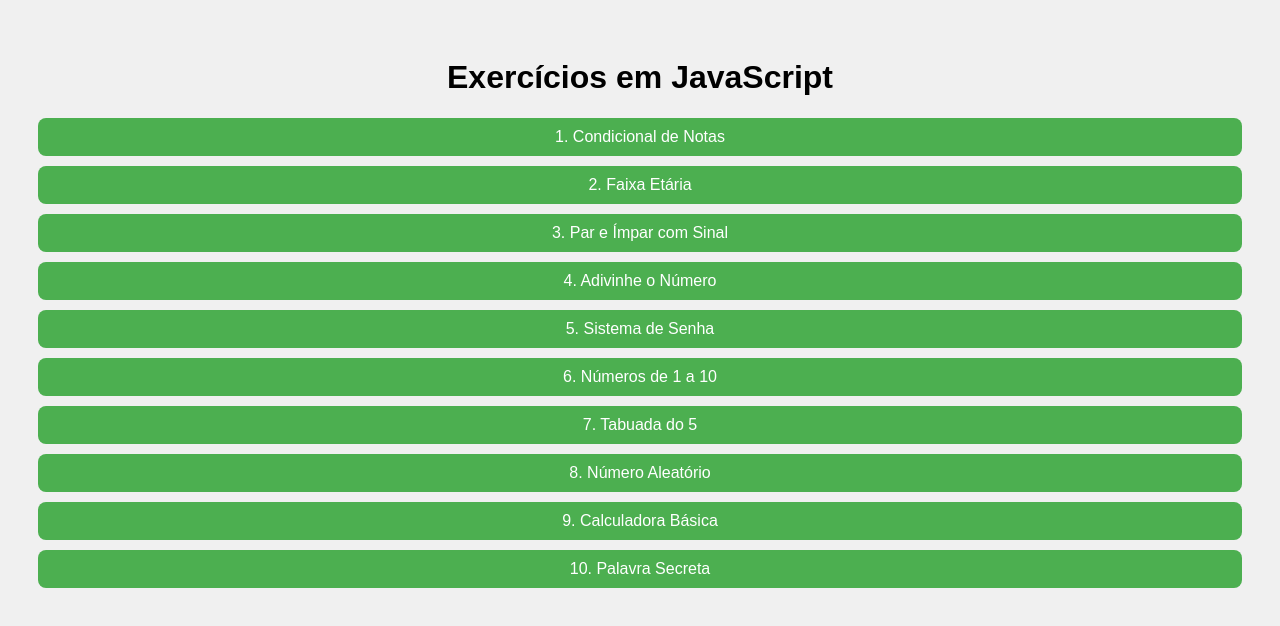
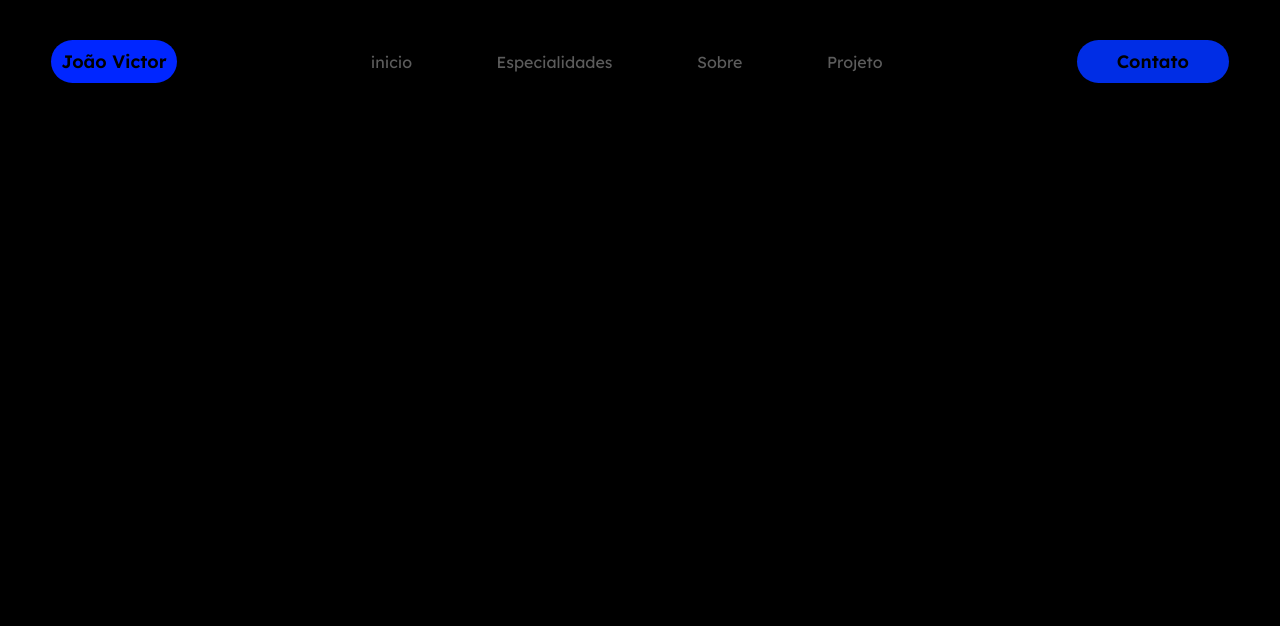
Before and after one commit to joao-victor-nenemann/meu-portifolio, a plain HTML site: page index.html in a window 1280 px wide. Drawn offline with Linux system fonts and the light colour scheme; a web font is replaced by a local one.

Commit message:
atualização

```diff
--- a/index.html
+++ b/index.html
@@ -1,172 +1,41 @@
 <!DOCTYPE html>
-<html lang="pt-BR">
+<html lang="pt-br">
 <head>
   <meta charset="UTF-8">
-  <title>Exercícios em JavaScript</title>
-  <style>
-    body {
-      font-family: Arial, sans-serif;
-      padding: 30px;
-      background-color: #f0f0f0;
-    }
-    h1 {
-      text-align: center;
-    }
-    button {
-      display: block;
-      width: 100%;
-      padding: 10px;
-      margin: 10px auto;
-      font-size: 16px;
-      border: none;
-      border-radius: 8px;
-      background-color: #4CAF50;
-      color: white;
-      cursor: pointer;
-      transition: 0.3s;
-    }
-    button:hover {
-      background-color: #45a049;
-    }
-  </style>
+  <meta name="viewport" content="width=device-width, initial-scale=1.0">
+  <title>João Victor Nenemann</title>
+  <link rel="stylesheet" href="styles.css">
 </head>
 <body>
+  <header>
+    <div class="interface">
+      <div class="logo">
+        <p>João Victor</p>
+      </div> <!--logo-->
+      <nav class="menu-desktop">
+        <ul>
+          <li><a href="#">inicio</a></li>
+          <li><a href="#">Especialidades</a></li>
+          <li><a href="#">Sobre</a></li>
+          <li><a href="#">Projeto</a></li>
+        </ul>
+      </nav>
 
-  <h1>Exercícios em JavaScript</h1>
+      <div class="btn-contato">
+        <a href="#">
+          <button>Contato</button>
+        </a>
+      </div><!--btn-contato-->
+    </div> <!--interface-->
+  </header>
 
-  <button onclick="exercicio1()">1. Condicional de Notas</button>
-  <button onclick="exercicio2()">2. Faixa Etária</button>
-  <button onclick="exercicio3()">3. Par e Ímpar com Sinal</button>
-  <button onclick="exercicio4()">4. Adivinhe o Número</button>
-  <button onclick="exercicio5()">5. Sistema de Senha</button>
-  <button onclick="exercicio6()">6. Números de 1 a 10</button>
-  <button onclick="exercicio7()">7. Tabuada do 5</button>
-  <button onclick="exercicio8()">8. Número Aleatório</button>
-  <button onclick="exercicio9()">9. Calculadora Básica</button>
-  <button onclick="exercicio10()">10. Palavra Secreta</button>
+<main>
+  <section class="topo-do-site">
+    <div class="interface">
 
-  <script>
-    function exercicio1() {
-      let nota = parseFloat(prompt("Digite uma nota de 0 a 10:"));
-      if (nota >= 6) {
-        alert("Aprovado");
-      } else if (nota >= 5 && nota < 6) {
-        alert("Recuperação");
-      } else {
-        alert("Reprovado");
-      }
-    }
+    </div> <!--interface-->
+  </section><!--topo-do-site-->
+</main>
 
-    function exercicio2() {
-      let idade = parseInt(prompt("Digite sua idade:"));
-      if (idade < 12) {
-        alert("Criança");
-      } else if (idade < 18) {
-        alert("Adolescente");
-      } else if (idade < 60) {
-        alert("Adulto");
-      } else {
-        alert("Idoso");
-      }
-    }
-
-    function exercicio3() {
-      let numero = parseInt(prompt("Digite um número:"));
-      if (numero % 2 === 0 && numero > 0) {
-        alert("Número par e positivo");
-      } else if (numero % 2 !== 0 && numero < 0) {
-        alert("Número ímpar e negativo");
-      } else {
-        alert("Número não se encaixa nos critérios");
-      }
-    }
-
-    function exercicio4() {
-      let secreto = 7;
-      let tentativa = parseInt(prompt("Adivinhe o número de 1 a 10:"));
-      if (tentativa === secreto) {
-        alert("Acertou!");
-      } else {
-        alert("Errou, tente novamente");
-      }
-    }
-
-    function exercicio5() {
-      const senhaCorreta = "1234";
-      let tentativas = 3;
-      while (tentativas > 0) {
-        let senha = prompt("Digite a senha:");
-        if (senha === senhaCorreta) {
-          alert("Acesso permitido");
-          break;
-        } else {
-          tentativas--;
-          if (tentativas === 0) {
-            alert("Acesso bloqueado por 24 horas");
-          } else {
-            alert(`Senha incorreta. Você tem ${tentativas} tentativa(s) restante(s).`);
-          }
-        }
-      }
-    }
-
-    function exercicio6() {
-      let resultado = "";
-      for (let i = 1; i <= 10; i++) {
-        resultado += i + "\n";
-      }
-      alert(resultado);
-    }
-
-    function exercicio7() {
-      let resultado = "";
-      for (let i = 1; i <= 10; i++) {
-        resultado += `5 x ${i} = ${5 * i}\n`;
-      }
-      alert(resultado);
-    }
-
-    function exercicio8() {
-      let numeroSorteado = Math.floor(Math.random() * 10) + 1;
-      alert(`Número sorteado: ${numeroSorteado}`);
-    }
-
-    function exercicio9() {
-      let num1 = parseFloat(prompt("Digite o primeiro número:"));
-      let num2 = parseFloat(prompt("Digite o segundo número:"));
-      let operacao = prompt("Digite a operação (+, -, *, /):");
-      let resultado;
-
-      switch (operacao) {
-        case "+":
-          resultado = num1 + num2;
-          break;
-        case "-":
-          resultado = num1 - num2;
-          break;
-        case "*":
-          resultado = num1 * num2;
-          break;
-        case "/":
-          resultado = num1 / num2;
-          break;
-        default:
-          alert("Operação inválida");
-          return;
-      }
-
-      alert(`Resultado: ${resultado}`);
-    }
-
-    function exercicio10() {
-      const palavraSecreta = "javascript";
-      let chute = prompt("Adivinhe a palavra secreta:");
-      if (chute.toLowerCase() === palavraSecreta) {
-        alert("Parabéns! Você acertou!");
-      } else {
-        alert("Palavra errada! Tente novamente.");
-      }
-    }
-  </script>
 </body>
 </html>
--- a/styles.css
+++ b/styles.css
@@ -0,0 +1,82 @@
+@import url('https://fonts.googleapis.com/css2?family=Lexend:wght@100..900&family=Raleway:ital,wght@0,100..900;1,100..900&family=Roboto+Mono:ital,wght@0,100..700;1,100..700&family=Special+Gothic+Condensed+One&display=swap');
+
+/* estilo geral*/
+* {
+    margin: 0;
+    padding: 0;
+    box-sizing: border-box;
+    font-family: 'Lexend', sans-serif;
+}
+
+body {
+    background-color: black;
+    height: 100vh;
+}
+
+.interface {
+    max-width: 1280px;
+    margin: 0 auto;
+}
+
+/*estilo do cabeçalio*/
+header {
+    padding: 40px 4%;
+}
+
+header > .interface {
+    display: flex;
+    justify-content: space-between;
+    align-items: center;
+}
+
+div .logo {
+    font-family: 'Lexend', sans-serif;
+    padding: 10px;
+    font-size: 18px;
+    font-weight: 600;
+    border-radius: 30px;
+    background-color: #0026ff;
+    transition: .2s;
+    cursor: pointer;
+}
+
+div .logo:hover {
+    box-shadow: 0px 0px 8px #0084ff;
+    transform: scale(1.05);
+}
+
+header a {
+    color: #5c5c5c;
+    text-decoration: none;
+    display: inline-block;
+    transition: .2s;
+}
+
+header a:hover {
+    color: #FFFF;
+    transition: all 0.3s ease;
+    transform: scale(1.05);
+}
+
+header nav ul {
+    list-style-type: none;
+}
+
+header nav ul li {
+    display: inline-block;
+    padding: 0 40px;
+}
+
+header .btn-contato button {
+    padding: 10px 40px;
+    font-size: 18px;
+    font-weight: 600;
+    background-color: #0033ffe5;
+    border: 0;
+    border-radius: 30px;
+    cursor: pointer;
+}
+
+header .btn-contato button:hover{
+    box-shadow: 0px 0px 8px #0084ff;
+}
```
Also changed, not shown: img/img1.jpg (added), img/img2.jpg (added), img/img3.jpg (added), index.js (deleted).
